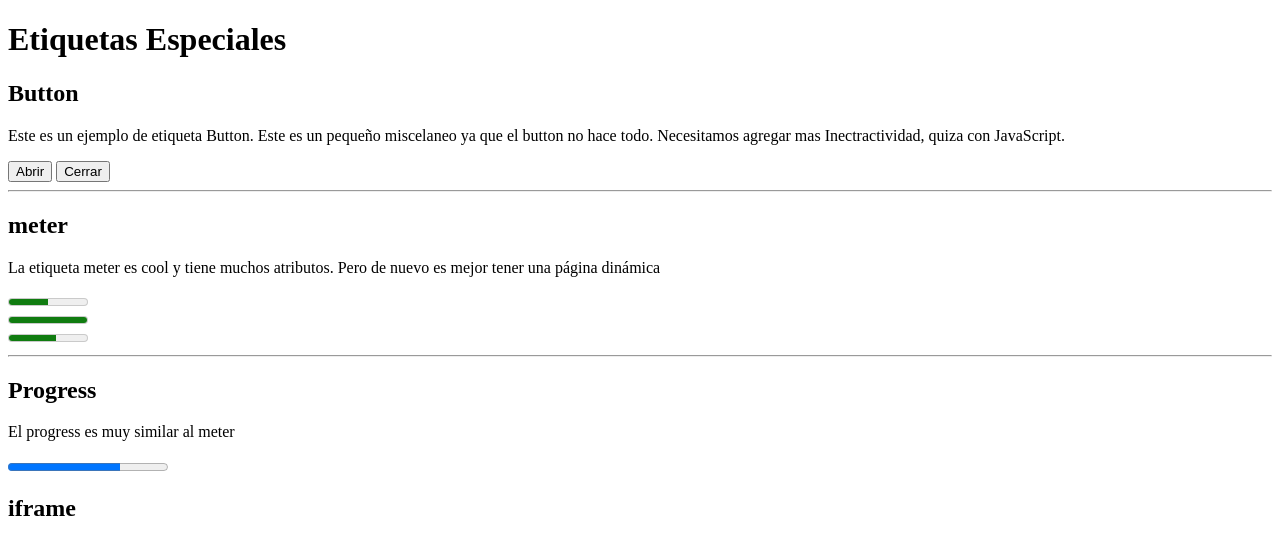
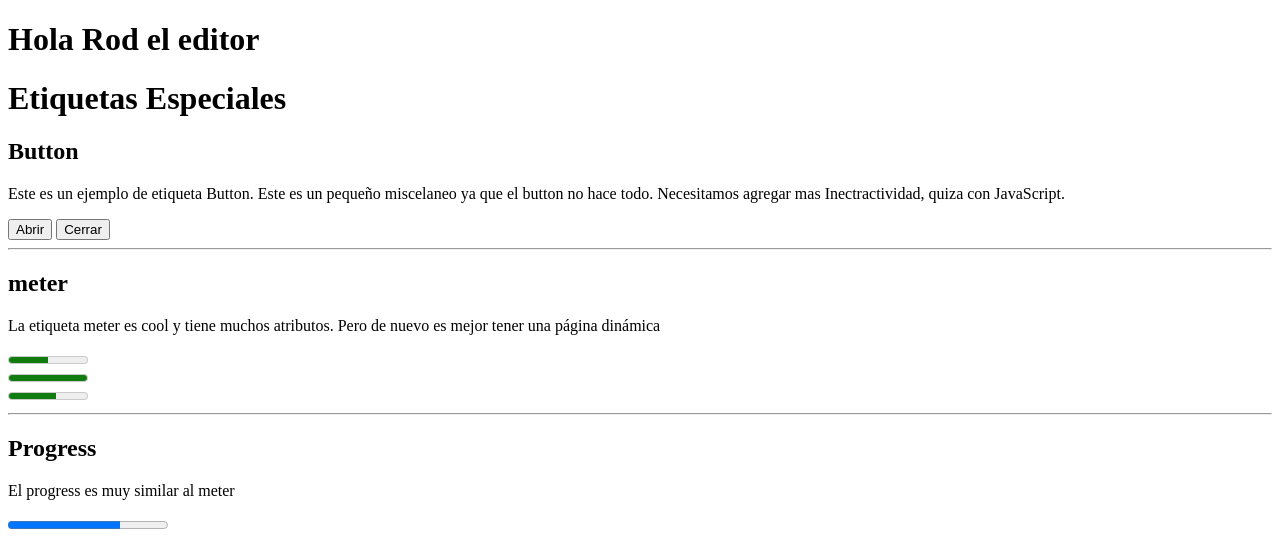
Before and after one commit to Rodrigo10101/practicarod.github.io, a plain HTML site: page index.html in a window 1280 px wide. Shown: the top 539 px of the page. Drawn offline with Linux system fonts and the light colour scheme.

Commit message:
Update index.html

```diff
--- a/index.html
+++ b/index.html
@@ -7,6 +7,7 @@
     <title>HTML5</title>
 </head>
 <body>
+    <h1>Hola Rod el editor</h1>
     <h1>Etiquetas Especiales</h1>
     <h2>Button</h2>
     <p>
```
